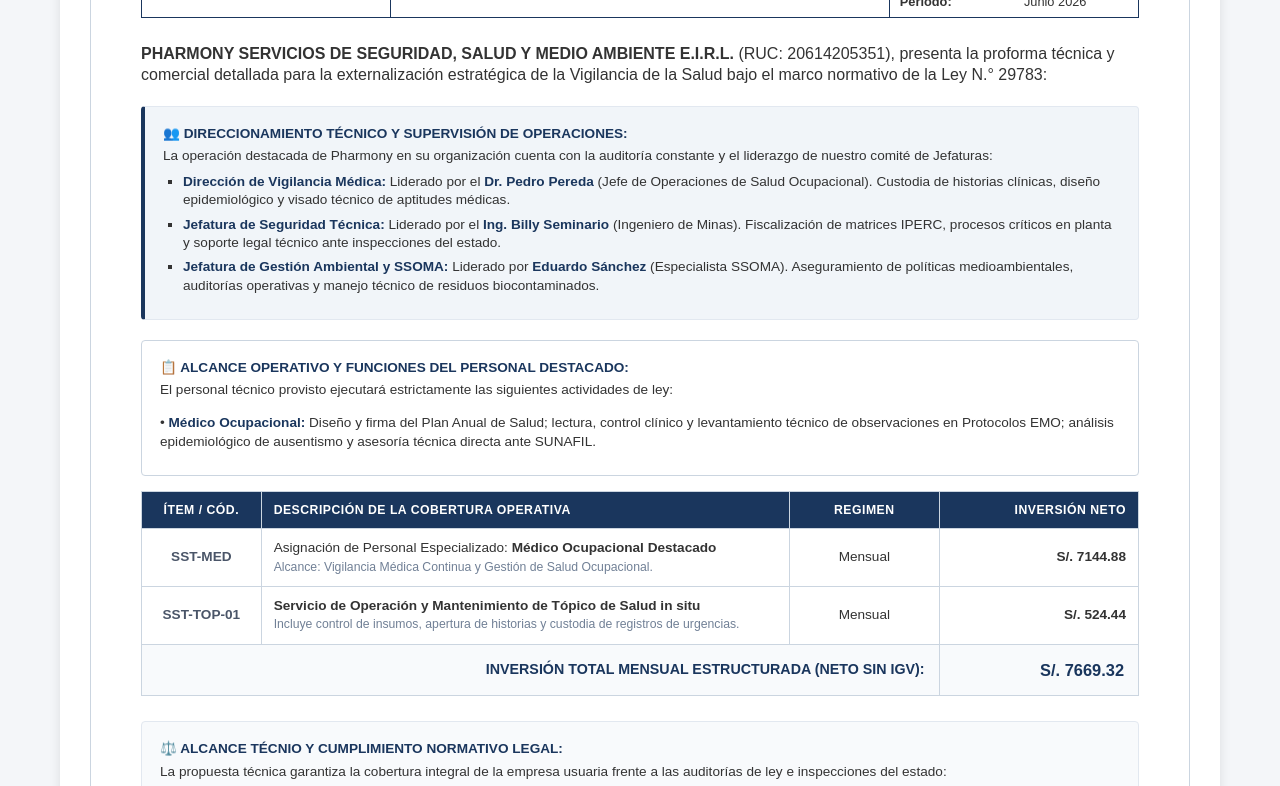
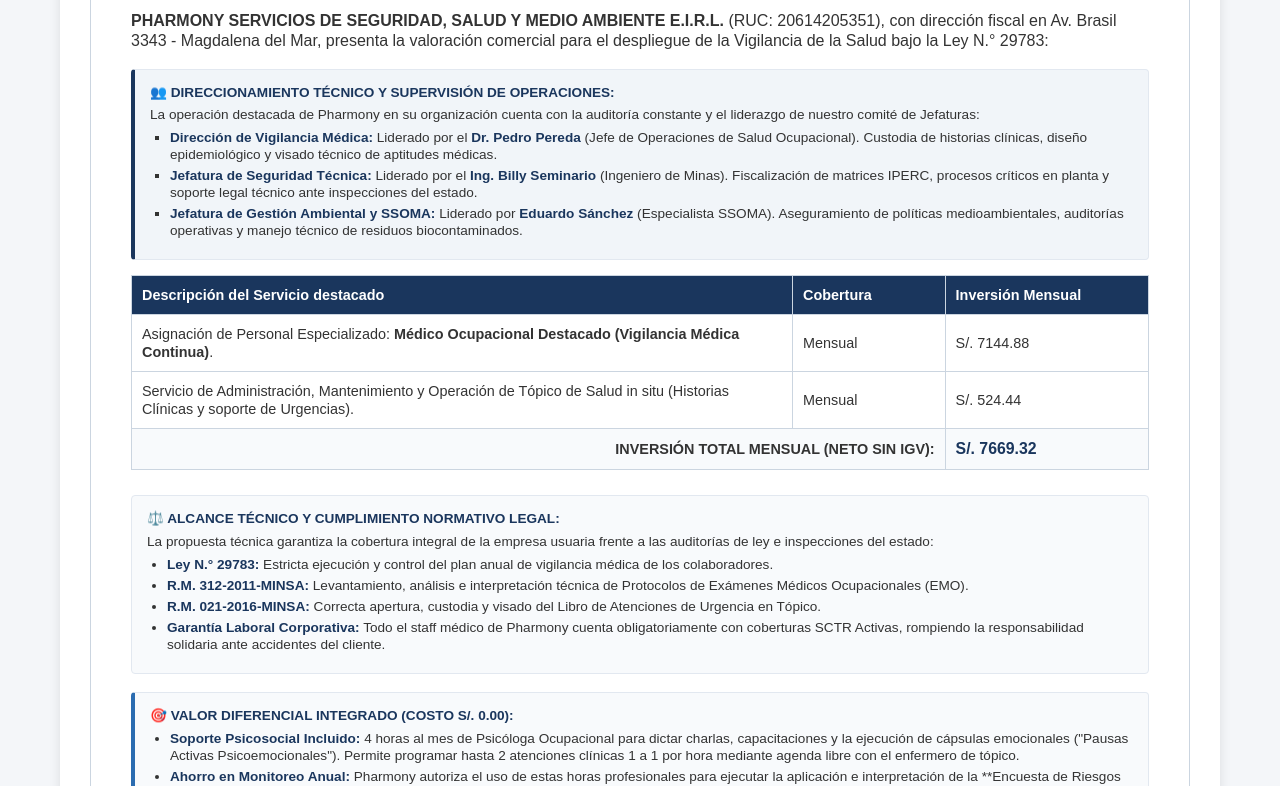
Before and after one commit to Pharmonysst/cotizador-pharmony, a plain HTML site: page index.html in a window 1280 px wide. Shown: the part 674-1460 px from the top of the page. Drawn offline with Linux system fonts and the light colour scheme.

Commit message:
Update index.html

```diff
--- a/index.html
+++ b/index.html
@@ -3,7 +3,7 @@
 <head>
     <meta charset="UTF-8">
     <meta name="viewport" content="width=device-width, initial-scale=1.0">
-    <title>Cotizador Multiprofesional Corporativo — Pharmony SST</title>
+    <title>Cotizador Multiprofesional — Pharmony SST</title>
     <script src="https://cdnjs.cloudflare.com/ajax/libs/html2pdf.js/0.10.1/html2pdf.bundle.min.js"></script>
     <style>
         body {
@@ -12,7 +12,7 @@
             color: #333;
             margin: 0;
             padding: 20px;
-            line-height: 1.35;
+            line-height: 1.25;
         }
         .container {
             max-width: 1100px;
@@ -97,10 +97,10 @@
             font-size: 0.9em;
         }
 
-        /* Estilos de Impresión Estilo Proforma Transnacional */
+        /* Estilos de Impresión Fieles a tu Kardex e image_1def7f.png */
         #propuesta-pdf {
             background: white;
-            padding: 50px;
+            padding: 40px;
             border: 1px solid #cbd5e0;
             margin-top: 30px;
             border-radius: 4px;
@@ -113,7 +113,7 @@
         }
         .tabla-cabecera td {
             border: 1px solid #1a365d;
-            padding: 12px;
+            padding: 10px;
             vertical-align: middle;
         }
         .cabecera-logo {
@@ -122,14 +122,13 @@
             font-weight: bold;
             font-size: 1.4em;
             color: #1a365d;
-            letter-spacing: 1px;
         }
         .cabecera-titulo {
             width: 50%;
             text-align: center;
             font-weight: bold;
             color: #1a365d;
-            font-size: 1.1em;
+            font-size: 1.05em;
         }
         .cabecera-meta {
             width: 25%;
@@ -143,7 +142,7 @@
         .subtabla-meta td {
             border: none !important;
             border-bottom: 1px solid #1a365d !important;
-            padding: 6px 10px !important;
+            padding: 5px 10px !important;
         }
         .subtabla-meta tr:last-child td {
             border-bottom: none !important;
@@ -154,39 +153,35 @@
             border-collapse: collapse;
             margin-top: 15px;
             margin-bottom: 25px;
-            font-size: 0.85em;
+            font-size: 0.9em;
         }
         table.tabla-costos th, table.tabla-costos td {
             border: 1px solid #cbd5e0;
-            padding: 10px 12px;
+            padding: 10px;
             text-align: left;
         }
         table.tabla-costos th {
             background-color: #1a365d;
             color: white;
-            text-transform: uppercase;
-            font-size: 0.9em;
-            letter-spacing: 0.5px;
         }
 
         .box-seccion {
             background-color: #f8fafc;
             border: 1px solid #e2e8f0;
-            padding: 18px;
-            margin-top: 20px;
+            padding: 15px;
+            margin-top: 18px;
             border-radius: 4px;
             font-size: 0.85em;
         }
         .box-seccion strong {
             color: #1a365d;
-            font-size: 1em;
         }
         .box-seccion ul {
-            margin: 8px 0 0 20px;
+            margin: 6px 0 0 20px;
             padding: 0;
         }
         .box-seccion li {
-            margin-bottom: 6px;
+            margin-bottom: 4px;
         }
 
         .actions-grid {
@@ -216,6 +211,7 @@
     <h1>Cotizador Multiprofesional — Pharmony SST</h1>
 
     <div class="grid">
+        <!-- SECCIÓN 1: DATOS CLIENTE -->
         <div class="card">
             <h2>1. Parámetros Comerciales</h2>
             <div class="form-group">
@@ -246,9 +242,11 @@
             </div>
         </div>
 
+        <!-- SECCIÓN 2: SELECCIÓN MÚLTIPLE DE PERSONAL -->
         <div class="card">
             <h2>2. Personal SST Requerido (Suma Activa)</h2>
 
+            <!-- Médico -->
             <div class="perfil-row">
                 <div class="perfil-check">
                     <input type="checkbox" id="chk_medico" checked onchange="togglePerfil('medico')">
@@ -259,6 +257,7 @@
                 </div>
             </div>
 
+            <!-- Enfermero Especializado -->
             <div class="perfil-row">
                 <div class="perfil-check">
                     <input type="checkbox" id="chk_enferm_esp" onchange="togglePerfil('enferm_esp')">
@@ -269,6 +268,7 @@
                 </div>
             </div>
 
+            <!-- Enfermero Base -->
             <div class="perfil-row">
                 <div class="perfil-check">
                     <input type="checkbox" id="chk_enferm_base" onchange="togglePerfil('enferm_base')">
@@ -279,6 +279,7 @@
                 </div>
             </div>
 
+            <!-- Psicólogo SOMA -->
             <div class="perfil-row">
                 <div class="perfil-check">
                     <input type="checkbox" id="chk_psico" onchange="togglePerfil('psico')">
@@ -290,6 +291,7 @@
             </div>
         </div>
 
+        <!-- SECCIÓN 3: COMPLEMENTOS -->
         <div class="card">
             <h2>3. Operación de Tópico y Módulos Premium</h2>
             <div class="checkbox-group">
@@ -311,6 +313,7 @@
         </div>
     </div>
 
+    <!-- DOCUMENTO EN VISTA PREVIA (VISTA DE CLIENTE) -->
     <div id="propuesta-pdf">
         <table class="tabla-cabecera">
             <tr>
@@ -319,7 +322,7 @@
                     <span style="font-size:0.35em; display:block; font-weight:normal; color:#4a5568; margin-top:3px;">SALUD Y SEGURIDAD LABORAL</span>
                 </td>
                 <td class="cabecera-titulo">
-                    PROFORMA DE INVERSIÓN CORPORATIVA: SERVICIOS SST<br>
+                    PROPUESTA ECONÓMICA DE SERVICIOS INTEGRALES SST<br>
                     <span style="font-size:0.75em; font-weight:normal; color:#4a5568;" id="pdfSubtitulo">Cliente: BRIGHTCELL LOGISTICS PERU S.A.C.</span>
                 </td>
                 <td class="cabecera-meta">
@@ -341,8 +344,9 @@
             </tr>
         </table>
 
-        <p><strong>PHARMONY SERVICIOS DE SEGURIDAD, SALUD Y MEDIO AMBIENTE E.I.R.L.</strong> (RUC: 20614205351), presenta la proforma técnica y comercial detallada para la externalización estratégica de la Vigilancia de la Salud bajo el marco normativo de la Ley N.° 29783:</p>
+        <p><strong>PHARMONY SERVICIOS DE SEGURIDAD, SALUD Y MEDIO AMBIENTE E.I.R.L.</strong> (RUC: 20614205351), con dirección fiscal en Av. Brasil 3343 - Magdalena del Mar, presenta la valoración comercial para el despliegue de la Vigilancia de la Salud bajo la Ley N.° 29783:</p>
 
+        <!-- SECCIÓN: RESPALDO DE JEFATURAS (ESTILO AMERICANO) -->
         <div class="box-seccion" style="background-color: #f1f5f9; border-left: 4px solid #1a365d;">
             <strong>👥 DIRECCIONAMIENTO TÉCNICO Y SUPERVISIÓN DE OPERACIONES:</strong>
             <p style="margin: 4px 0 6px 0; line-height: 1.3;">La operación destacada de Pharmony en su organización cuenta con la auditoría constante y el liderazgo de nuestro comité de Jefaturas:</p>
@@ -353,28 +357,22 @@
             </ul>
         </div>
 
-        <div class="box-seccion" style="background-color: #ffffff; border: 1px solid #cbd5e0;">
-            <strong>📋 ALCANCE OPERATIVO Y FUNCIONES DEL PERSONAL DESTACADO:</strong>
-            <p style="margin: 4px 0 6px 0; line-height: 1.3;">El personal técnico provisto ejecutará estrictamente las siguientes actividades de ley:</p>
-            <div id="pdfFuncionesDinamicas" style="line-height: 1.4;">
-                </div>
-        </div>
-
         <table class="tabla-costos">
             <thead>
                 <tr>
-                    <th style="width: 12%; text-align: center;">ÍTEM / CÓD.</th>
-                    <th style="width: 53%;">DESCRIPCIÓN DE LA COBERTURA OPERATIVA</th>
-                    <th style="width: 15%; text-align: center;">REGIMEN</th>
-                    <th style="width: 20%; text-align: right;">INVERSIÓN NETO</th>
+                    <th style="width: 65%;">Descripción del Servicio destacado</th>
+                    <th style="width: 15%;">Cobertura</th>
+                    <th style="width: 20%;">Inversión Mensual</th>
                 </tr>
             </thead>
             <tbody id="cuerpoTablaCostos">
-                </tbody>
+                <!-- Se inyecta dinámicamente con JavaScript -->
+            </tbody>
         </table>
 
+        <!-- SECCIÓN DE RESPALDO LEGAL -->
         <div class="box-seccion">
-            <strong>⚖️ ALCANCE TÉCNIO Y CUMPLIMIENTO NORMATIVO LEGAL:</strong>
+            <strong>⚖️ ALCANCE TÉCNICO Y CUMPLIMIENTO NORMATIVO LEGAL:</strong>
             <p style="margin: 4px 0 0 0; line-height: 1.4;">La propuesta técnica garantiza la cobertura integral de la empresa usuaria frente a las auditorías de ley e inspecciones del estado:</p>
             <ul>
                 <li><strong>Ley N.° 29783:</strong> Estricta ejecución y control del plan anual de vigilancia médica de los colaboradores.</li>
@@ -384,6 +382,7 @@
             </ul>
         </div>
 
+        <!-- SECCIÓN DE GANCHOS BONIFICADOS -->
         <div class="box-seccion" style="border-left: 4px solid #2b6cb0;">
             <strong>🎯 VALOR DIFERENCIAL INTEGRADO (COSTO S/. 0.00):</strong>
             <ul>
@@ -395,10 +394,10 @@
         </div>
 
         <p style="margin-top:25px; font-size: 0.8em; color: #4a5568; line-height: 1.4;">
-            <strong>Condiciones Generales de Contratación:</strong><br>
-            • Los costos indicados se encuentran expresados en Soles (S/.) y no contemplan el Impuesto General a las Ventas (IGV).<br>
-            • Régimen Comercial: Crédito corporativo asignado a <span id="pdfDias">30</span> días netos tras la conformidad del cierre mensual.<br>
-            • Validez de la proforma económica: 30 días calendario a partir de su emisión.
+            <strong>Condiciones Generales:</strong><br>
+            • Los costos indicados se encuentran en Soles (S/.) y no contemplan el Impuesto General a las Ventas (IGV).<br>
+            • Régimen Comercial: Crédito corporativo asignado a <span id="pdfDias">30</span> días netos tras la conformidad del mes.<br>
+            • Validez de la oferta económica: 30 días calendario.
         </p>
     </div>
 
@@ -438,18 +437,16 @@
         const siglas = cliente.substring(0, 3).toUpperCase().replace(/[^A-Z]/g, 'X');
         const codigoGenerado = `COT-${siglas}-${año}${mes}${dia}-V${versionSelec}`;
 
-        // 2. Lógica de Suma de Múltiples Perfiles de Personal y Funciones Dinámicas
+        // 2. Lógica de Suma de Múltiples Perfiles de Personal
         let inversionPersonalAcumulada = 0;
-        let htmlFunciones = "";
+        const perfilesDisponibles = [
+            { id: 'medico', nombre: 'Médico Ocupacional Destacado (Vigilancia Médica Continua)' },
+            { id: 'enferm_esp', nombre: 'Enfermero(a) Universitario con Especialidad SST / Diplomado' },
+            { id: 'enferm_base', nombre: 'Enfermero(a) Técnico / Asistencial Base para Salud Laboral' },
+            { id: 'psico', nombre: 'Psicólogo Ocupacional / Analista Corporativo SOMA' }
+        ];
+
         let htmlCuerpo = "";
-        let itemIndex = 1;
-
-        const perfilesDisponibles = [
-            { id: 'medico', cod: 'SST-MED', nombre: 'Médico Ocupacional Destacado', desc: 'Vigilancia Médica Continua y Gestión de Salud Ocupacional.', funciones: '<strong>Médico Ocupacional:</strong> Diseño y firma del Plan Anual de Salud; lectura, control clínico y levantamiento técnico de observaciones en Protocolos EMO; análisis epidemiológico de ausentismo y asesoría técnica directa ante SUNAFIL.' },
-            { id: 'enferm_esp', cod: 'SST-ENF-E', nombre: 'Enfermero(a) Universitario Especializado', desc: 'Liderazgo de Tópico, Diplomado/Especialidad HSEQ.', funciones: '<strong>Enfermero(a) Especializado:</strong> Administración general del tópico, auditoría de historias clínicas, atención avanzada de urgencias y control del plan preventivo.' },
-            { id: 'enferm_base', cod: 'SST-ENF-B', nombre: 'Enfermero(a) Técnico Asistencial', desc: 'Soporte de Atenciones Básicas y Primeros Auxilios.', funciones: '<strong>Enfermero(a) Asistencial:</strong> Registro estricto de atenciones en el Libro de Urgencias, control de stock de medicamentos y asistencia inmediata en primeros auxilios.' },
-            { id: 'psico', cod: 'SST-PSI', nombre: 'Psicólogo Ocupacional Destacado', desc: 'Gestión Psicosocial y Análisis de Clima SOMA.', funciones: '<strong>Psicólogo Ocupacional:</strong> Evaluación de riesgos psicosociales (ISTAS 21), soporte clínico individualizado y dictado de talleres psicoemocionales corporativos.' }
-        ];
 
         perfilesDisponibles.forEach(p => {
             if (document.getElementById(`chk_${p.id}`).checked) {
@@ -464,19 +461,13 @@
 
                 inversionPersonalAcumulada += precioVentaPerfil;
 
-                htmlFunciones += `<p style="margin-bottom: 6px;">• ${p.funciones}</p>`;
-
                 htmlCuerpo += `<tr>
-                    <td style="text-align: center; font-weight: bold; color: #4a5568;">${p.cod}</td>
-                    <td>Asignación de Personal Especializado: <strong>${p.nombre}</strong><br><span style="font-size:0.9em; color:#718096;">Alcance: ${p.desc}</span></td>
-                    <td style="text-align: center;">Mensual</td>
-                    <td style="text-align: right; font-weight: bold;">S/. ${precioVentaPerfil.toFixed(2)}</td>
+                    <td>Asignación de Personal Especializado: <strong>${p.nombre}</strong>.</td>
+                    <td>Mensual</td>
+                    <td>S/. ${precioVentaPerfil.toFixed(2)}</td>
                 </tr>`;
-                itemIndex++;
             }
         });
-
-        document.getElementById('pdfFuncionesDinamicas').innerHTML = htmlFunciones || "<p style='color:#e53e3e;'>Ningún perfil seleccionado actualmente.</p>";
 
         // 3. Operación de Tópico Médico
         let precioTopico = 0;
@@ -486,12 +477,10 @@
             precioTopico = (costoTopico / 0.75) * factorCredito;
 
             htmlCuerpo += `<tr>
-                <td style="text-align: center; font-weight: bold; color: #4a5568;">SST-TOP-01</td>
-                <td><strong>Servicio de Operación y Mantenimiento de Tópico de Salud in situ</strong><br><span style="font-size:0.9em; color:#718096;">Incluye control de insumos, apertura de historias y custodia de registros de urgencias.</span></td>
-                <td style="text-align: center;">Mensual</td>
-                <td style="text-align: right; font-weight: bold;">S/. ${precioTopico.toFixed(2)}</td>
+                <td>Servicio de Administración, Mantenimiento y Operación de Tópico de Salud in situ (Historias Clínicas y soporte de Urgencias).</td>
+                <td>Mensual</td>
+                <td>S/. ${precioTopico.toFixed(2)}</td>
             </tr>`;
-            itemIndex++;
         }
 
         // 4. Módulos Adicionales Variables
@@ -504,10 +493,9 @@
 
         if (costoAdicionales > 0) {
             htmlCuerpo += `<tr>
-                <td style="text-align: center; font-weight: bold; color: #4a5568;">SST-VAR-02</td>
-                <td><strong>Adicionales de Campaña Especiales Solicitados</strong><br><span style="font-size:0.9em; color:#718096;">Ampliación de tamizajes de glucosa y/o extensión de jornadas de psicología ocupacional.</span></td>
-                <td style="text-align: center;">Variable</td>
-                <td style="text-align: right; font-weight: bold;">S/. ${costoAdicionales.toFixed(2)}</td>
+                <td>Adicionales de Campaña Solicitados (Excedente de Tamizajes de Glucosa / Jornadas de Psicología).</td>
+                <td>Variable</td>
+                <td>S/. ${costoAdicionales.toFixed(2)}</td>
             </tr>`;
         }
 
@@ -520,19 +508,18 @@
             else feeCorporativoTramos = 800;
 
             htmlCuerpo += `<tr style="background-color: #fffaf0;">
-                <td style="text-align: center; font-weight: bold; color: #b7791f;">SST-FEE-CORP</td>
-                <td><strong>Fee de Respaldo Operativo por Gestión Excedente de Vigilancia Médica Corporativa</strong><br><span style="font-size:0.9em; color:#b7791f;">Aplicado de forma automática por tramo volumétrico de control de data mayor a 150 colaboradores.</span></td>
-                <td style="text-align: center;">Mensual</td>
-                <td style="text-align: right; font-weight: bold; color: #b7791f;">S/. ${feeCorporativoTramos.toFixed(2)}</td>
+                <td><strong>Fee de Respaldo Operativo por Gestión Excedente de Vigilancia Médica Corporativa (Tramo Estable)</strong>.</td>
+                <td>Mensual</td>
+                <td>S/. ${feeCorporativoTramos.toFixed(2)}</td>
             </tr>`;
         }
 
         // 6. Gran Total
         const precioTotalGeneral = inversionPersonalAcumulada + precioTopico + costoAdicionales + feeCorporativoTramos;
 
-        htmlCuerpo += `<tr style="font-weight: bold; background-color: #f8fafc; font-size: 1.05em;">
-            <td colspan="3" style="text-align: right; text-transform: uppercase; color:#1a365d; padding: 14px;">Inversión Total Mensual Estructurada (Neto sin IGV):</td>
-            <td style="color: #1a365d; text-align: right; padding: 14px; font-size: 1.15em;">S/. ${precioTotalGeneral.toFixed(2)}</td>
+        htmlCuerpo += `<tr style="font-weight: bold; background-color: #f8fafc;">
+            <td colspan="2" style="text-align: right;">INVERSIÓN TOTAL MENSUAL (NETO SIN IGV):</td>
+            <td style="color: #1a365d; font-size: 1.1em;">S/. ${precioTotalGeneral.toFixed(2)}</td>
         </tr>`;
 
         document.getElementById('cuerpoTablaCostos').innerHTML = htmlCuerpo;
@@ -550,7 +537,7 @@
 
         // 7. Generación de Correo Automatizado con Jefatura de Administración y Finanzas
         const asuntoCor = encodeURIComponent(`Propuesta Técnico-Económica HSEQ — Pharmony (${cliente})`);
-        const cuerpoCor = encodeURIComponent(`Estimado equipo de ${cliente},\n\nUn gusto saludarlos. Atendiendo los requerimientos y compromisos de su organización bajo la Ley N.° 29783, adjuntamos nuestra proforma formal corporativa codificada bajo el registro ${codigoGenerado}.\n\nEste plan integral cubre de forma estricta las funciones de vigilancia médica requeridas por SUNAFIL, operación técnica del tópico e incorpora los beneficios integrados de soporte psicosocial y tamizajes.\n\nInversión Mensual Estructurada: S/. ${precioTotalGeneral.toFixed(2)} (Neto sin IGV, condiciones de crédito a ${diasTexto} días).\n\nQuedamos a su entera disposición para cualquier aclaración técnica.\n\nAtentamente,\nJefatura de Administración y Finanzas\nPHARMONY E.I.R.L.\nRUC: 20614205351`);
+        const cuerpoCor = encodeURIComponent(`Estimado equipo de ${cliente},\n\nUn gusto saludarlos. Atendiendo los requerimientos y compromisos de su organización bajo la Ley N.° 29783, adjuntamos nuestra propuesta formal codificada bajo el registro corporativo ${codigoGenerado}.\n\nEste plan integral cubre de forma estricta la vigilancia médica requerida por SUNAFIL, operación del tópico e incorpora los beneficios de soporte especializado de psicología ocupacional y tamizajes preventivos.\n\nInversión Mensual Estructurada: S/. ${precioTotalGeneral.toFixed(2)} (Neto sin IGV, condiciones de crédito a ${diasTexto} días).\n\nQuedamos a su entera disposición para cualquier aclaración del alcance técnico.\n\nAtentamente,\nJefatura de Administración y Finanzas\nPHARMONY E.I.R.L.\nRUC: 20614205351`);
         document.getElementById('btnEmail').href = `mailto:?subject=${asuntoCor}&body=${cuerpoCor}`;
     }
 
@@ -559,9 +546,10 @@
         const clienteNom = document.getElementById('cliente').value || "Cliente";
         const codigoDoc = document.getElementById('pdfCodigo').innerText;
 
+        // Configuración forzada para evitar la renderización en blanco de html2pdf
         const opt = {
-            margin:       12,
-            filename:     `Proforma_Corporativa_Pharmony_${clienteNom}_${codigoDoc}.pdf`,
+            margin:       10,
+            filename:     `Propuesta_Formal_Pharmony_${clienteNom}_${codigoDoc}.pdf`,
             image:        { type: 'jpeg', quality: 0.98 },
             html2canvas:  {
                 scale: 2,
@@ -572,6 +560,7 @@
             jsPDF:        { unit: 'mm', format: 'a4', orientation: 'portrait' }
         };
 
+        // Corrección del bug: se utiliza el método limpio de la librería asegurando la carga completa
         html2pdf().from(element).set(opt).save();
     }
 
```
